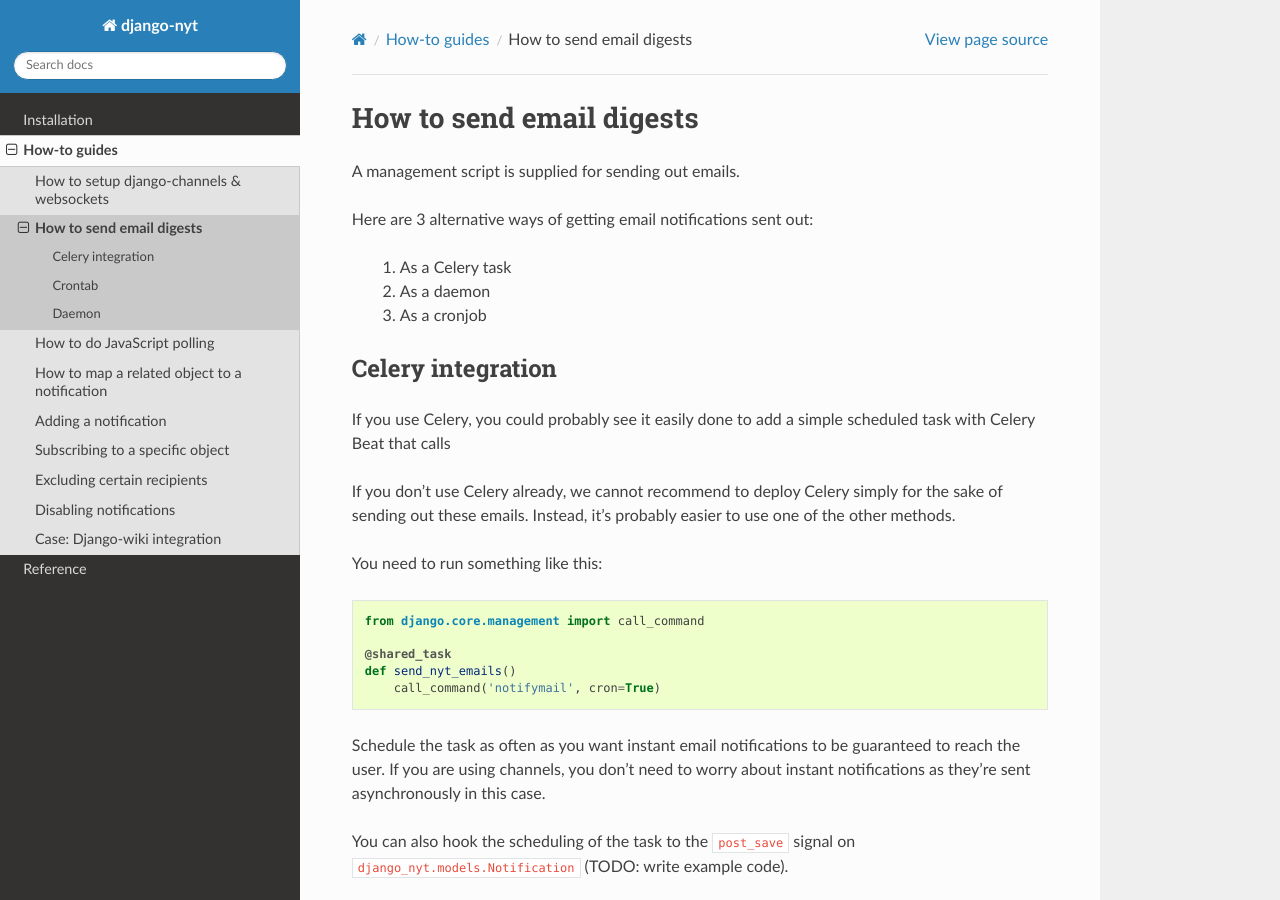
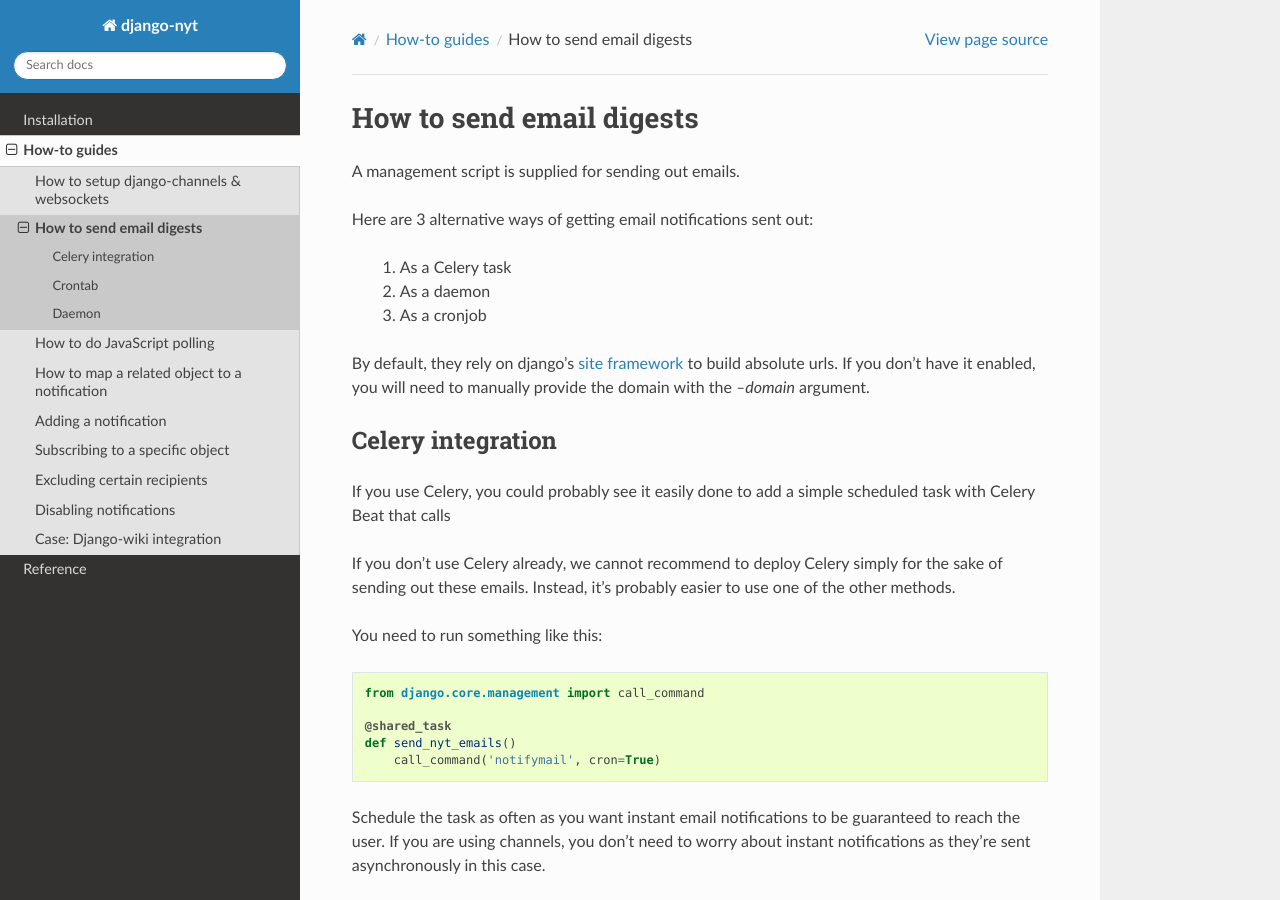
Before and after one commit to django-wiki/django-nyt, a Sphinx documentation site: the page built from docs/howto/emails.rst, in a window 1280 px wide and 900 px high. Built offline with Sphinx 7.4.7 and the Read the Docs theme 3.1.0, drawn with Linux system fonts in a browser that asks for light colours; pages that are not in the unit, such as notebooks, are missing from menus.

Commit message:
Make sites framework optional

```diff
--- a/docs/howto/emails.rst
+++ b/docs/howto/emails.rst
@@ -9,6 +9,9 @@ Here are 3 alternative ways of getting email notifications sent out:
  #. As a daemon
  #. As a cronjob
 
+By default, they rely on django's `site framework <https://docs.djangoproject.com/en/dev/ref/contrib/sites/>`__
+to build absolute urls. If you don't have it enabled, you will need to manually
+provide the domain with the `--domain` argument.
 
 Celery integration
 ~~~~~~~~~~~~~~~~~~
```
Also changed, not shown: 1 other file.
